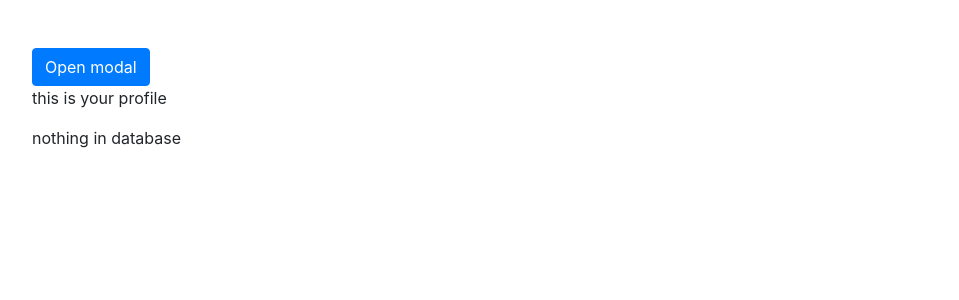
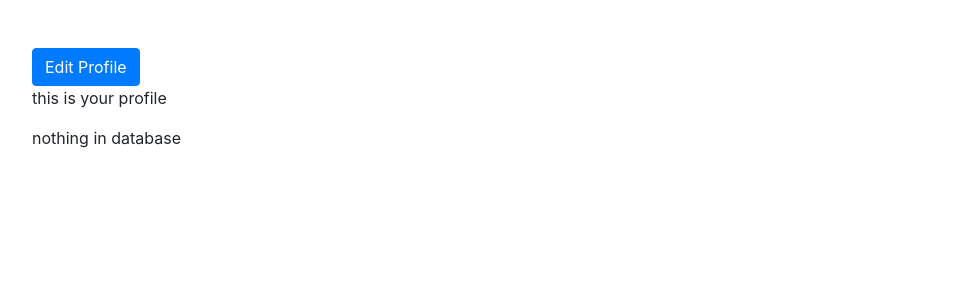
Before and after one commit to jayli201/quick-tutor, a Django app: page /tutors/profile in a window 1280 px wide. Shown: the part 56-356 px from the top of the page, without its empty margins (218-1177 px from the left). Run offline with Django 3.2, Linux system fonts and the light colour scheme; data that the repository does not hold is empty; some libraries are stand-ins or nearby versions.

Commit message:
minor change to edit

```diff
--- a/tutors/templates/tutors/profile.html
+++ b/tutors/templates/tutors/profile.html
@@ -22,7 +22,7 @@
   <body>
     <!--Modal Button-->
     <button type="button" class="btn btn-primary" data-toggle="modal" data-target="#edit">
-      Open modal
+      Edit Profile
     </button>
     <!--Modal Stuff-->
     <div class="modal" id="edit">
```
